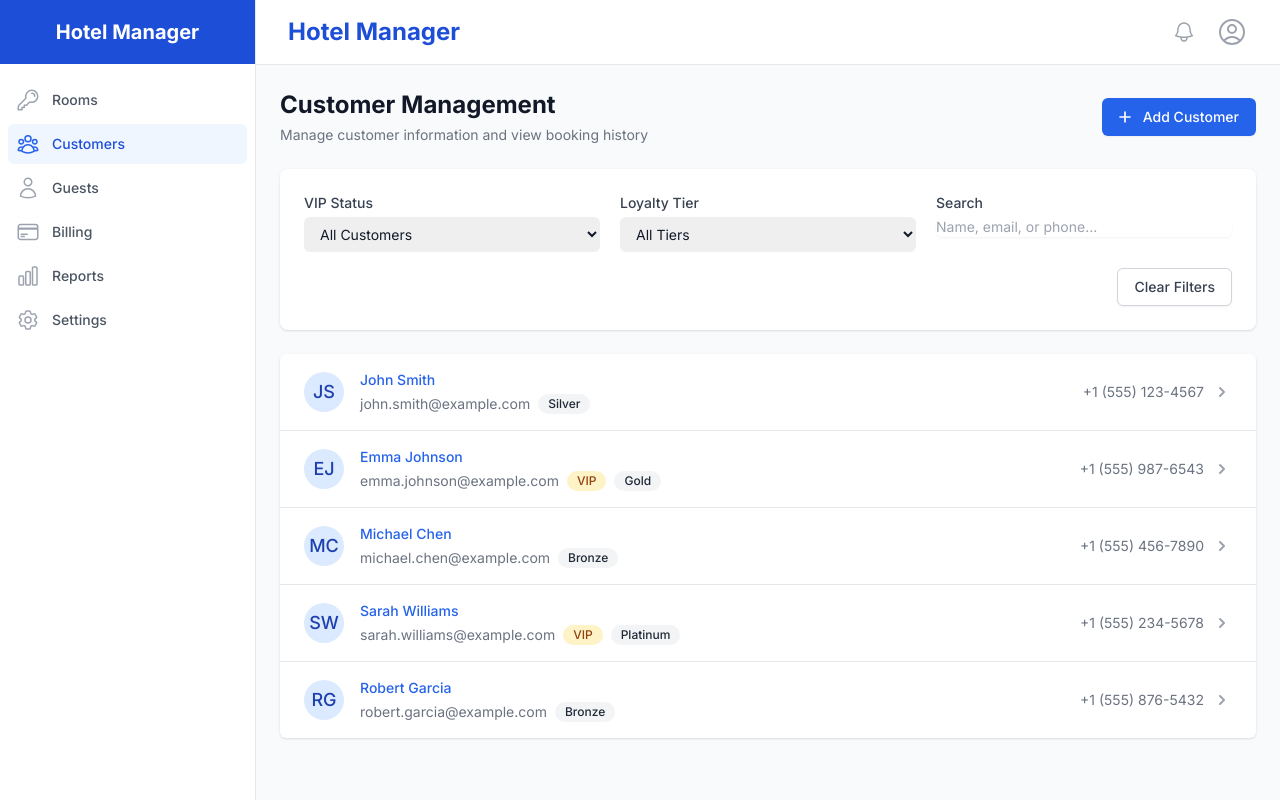
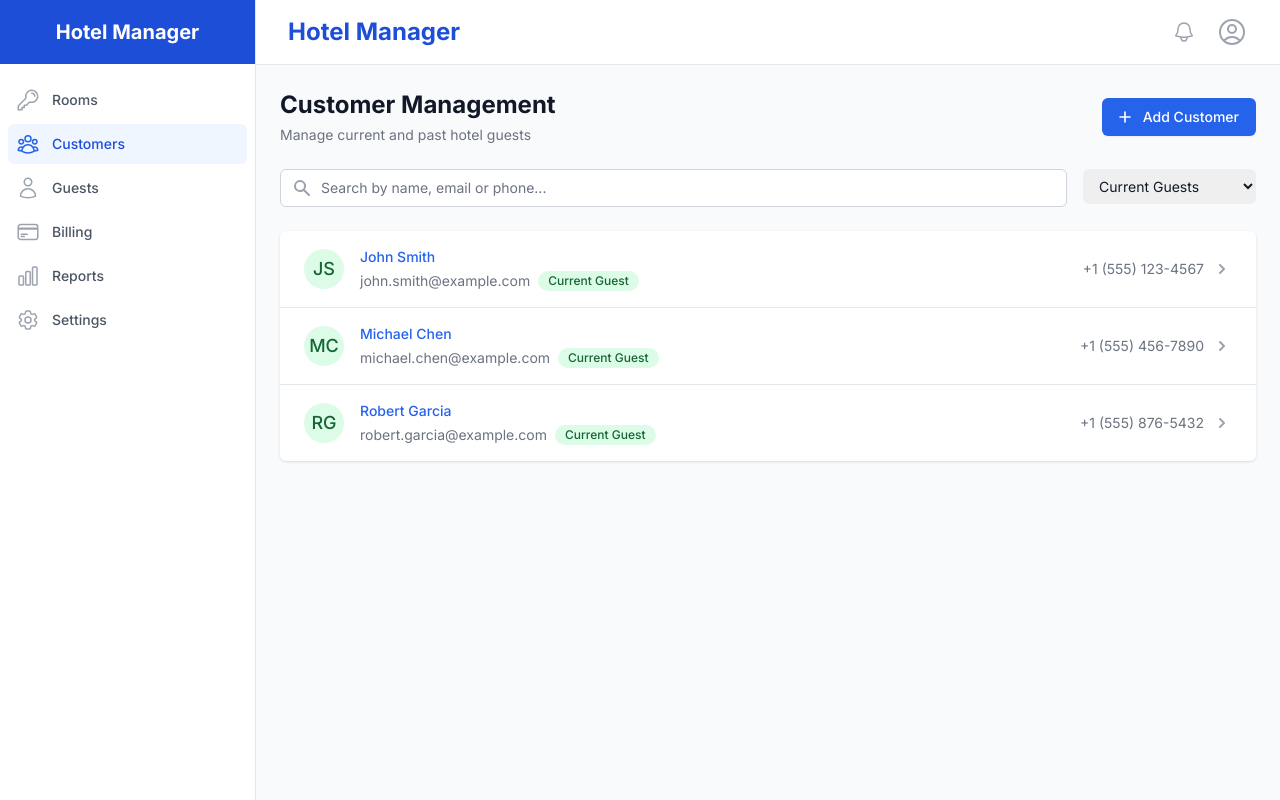
Before and after one commit to mathanmk29/HotelRev-Frontend, a React (Vite) app: page /customers in a window 1280 px wide. Built offline with nearby package versions, Linux system fonts and the light colour scheme; sample sign-in values are in the browser's storage.

Commit message:
Customer List page(Main page) redisigned.

```diff
--- a/src/components/customers/CustomerList.jsx
+++ b/src/components/customers/CustomerList.jsx
@@ -1,62 +1,52 @@
-import { useState, useEffect } from 'react'
-import { Link } from 'react-router-dom'
-import { customers } from '../../data/customers'
+import { useState, useEffect } from "react";
+import { Link } from "react-router-dom";
+import { customers } from "../../data/customers";
 
 const CustomerList = () => {
-  const [filteredCustomers, setFilteredCustomers] = useState(customers)
+  const [filteredCustomers, setFilteredCustomers] = useState(customers);
   const [filters, setFilters] = useState({
-    vip: '',
-    search: '',
-    loyalty: '',
-  })
+    status: "current", // 'current', 'past', or 'all'
+    search: "",
+  });
 
   useEffect(() => {
-    let results = [...customers]
+    let results = [...customers];
 
-    // Apply VIP filter
-    if (filters.vip === 'true') {
-      results = results.filter(customer => customer.vipStatus)
-    } else if (filters.vip === 'false') {
-      results = results.filter(customer => !customer.vipStatus)
-    }
-
-    // Apply loyalty filter
-    if (filters.loyalty) {
-      results = results.filter(customer => customer.loyalty.tier === filters.loyalty)
+    // Apply status filter
+    if (filters.status === "current") {
+      results = results.filter((customer) => customer.currentGuest);
+    } else if (filters.status === "past") {
+      results = results.filter((customer) => !customer.currentGuest);
     }
 
     // Apply search filter
     if (filters.search) {
-      const searchLower = filters.search.toLowerCase()
+      const searchLower = filters.search.toLowerCase();
       results = results.filter(
-        customer =>
+        (customer) =>
           customer.name.toLowerCase().includes(searchLower) ||
           customer.email.toLowerCase().includes(searchLower) ||
           customer.phone.includes(filters.search)
-      )
+      );
     }
 
-    setFilteredCustomers(results)
-  }, [filters])
+    setFilteredCustomers(results);
+  }, [filters]);
 
   const handleFilterChange = (e) => {
-    const { name, value } = e.target
-    setFilters(prev => ({
+    const { name, value } = e.target;
+    setFilters((prev) => ({
       ...prev,
       [name]: value,
-    }))
-  }
+    }));
+  };
 
   const clearFilters = () => {
     setFilters({
-      vip: '',
-      search: '',
-      loyalty: '',
-    })
-  }
-
-  // Get unique loyalty tiers
-  const loyaltyTiers = [...new Set(customers.map(customer => customer.loyalty.tier))]
+      status: "current",
+      search: "",
+    });
+  };
 
   return (
     <div className="animate-fade-in">
@@ -64,9 +54,11 @@ const CustomerList = () => {
         {/* Header */}
         <div className="flex flex-col space-y-4 md:flex-row md:items-center md:justify-between md:space-y-0">
           <div>
-            <h1 className="text-2xl font-bold text-gray-900">Customer Management</h1>
+            <h1 className="text-2xl font-bold text-gray-900">
+              Customer Management
+            </h1>
             <p className="mt-1 text-sm text-gray-500">
-              Manage customer information and view booking history
+              Manage current and past hotel guests
             </p>
           </div>
           <div>
@@ -74,8 +66,19 @@ const CustomerList = () => {
               to="/customers/new"
               className="inline-flex items-center px-4 py-2 text-sm font-medium text-white bg-primary-600 border border-transparent rounded-md shadow-sm hover:bg-primary-700 focus:outline-none focus:ring-2 focus:ring-offset-2 focus:ring-primary-500"
             >
-              <svg className="-ml-1 mr-2 h-5 w-5" xmlns="http://www.w3.org/2000/svg" fill="none" viewBox="0 0 24 24" stroke="currentColor">
-                <path strokeLinecap="round" strokeLinejoin="round" strokeWidth={2} d="M12 6v6m0 0v6m0-6h6m-6 0H6" />
+              <svg
+                className="-ml-1 mr-2 h-5 w-5"
+                xmlns="http://www.w3.org/2000/svg"
+                fill="none"
+                viewBox="0 0 24 24"
+                stroke="currentColor"
+              >
+                <path
+                  strokeLinecap="round"
+                  strokeLinejoin="round"
+                  strokeWidth={2}
+                  d="M12 6v6m0 0v6m0-6h6m-6 0H6"
+                />
               </svg>
               Add Customer
             </Link>
@@ -83,73 +86,47 @@ const CustomerList = () => {
         </div>
 
         {/* Filters */}
-        <div className="p-6 bg-white rounded-lg shadow">
-          <div className="grid grid-cols-1 gap-5 md:grid-cols-3">
-            {/* VIP Filter */}
-            <div>
-              <label htmlFor="vip" className="block text-sm font-medium text-gray-700">
-                VIP Status
-              </label>
-              <select
-                id="vip"
-                name="vip"
-                value={filters.vip}
-                onChange={handleFilterChange}
-                className="block w-full py-2 pl-3 pr-10 mt-1 text-base border-gray-300 rounded-md focus:outline-none focus:ring-primary-500 focus:border-primary-500 sm:text-sm"
+        <div className="mb-6 flex flex-col sm:flex-row gap-4">
+          {/* Search Bar */}
+          <div className="relative flex-1">
+            <div className="absolute inset-y-0 left-0 pl-3 flex items-center pointer-events-none">
+              <svg
+                className="h-5 w-5 text-gray-400"
+                xmlns="http://www.w3.org/2000/svg"
+                viewBox="0 0 20 20"
+                fill="currentColor"
               >
-                <option value="">All Customers</option>
-                <option value="true">VIP Only</option>
-                <option value="false">Regular Customers</option>
-              </select>
+                <path
+                  fillRule="evenodd"
+                  d="M8 4a4 4 0 100 8 4 4 0 000-8zM2 8a6 6 0 1110.89 3.476l4.817 4.817a1 1 0 01-1.414 1.414l-4.816-4.816A6 6 0 012 8z"
+                  clipRule="evenodd"
+                />
+              </svg>
             </div>
-
-            {/* Loyalty Tier Filter */}
-            <div>
-              <label htmlFor="loyalty" className="block text-sm font-medium text-gray-700">
-                Loyalty Tier
-              </label>
-              <select
-                id="loyalty"
-                name="loyalty"
-                value={filters.loyalty}
-                onChange={handleFilterChange}
-                className="block w-full py-2 pl-3 pr-10 mt-1 text-base border-gray-300 rounded-md focus:outline-none focus:ring-primary-500 focus:border-primary-500 sm:text-sm"
-              >
-                <option value="">All Tiers</option>
-                {loyaltyTiers.map(tier => (
-                  <option key={tier} value={tier}>
-                    {tier}
-                  </option>
-                ))}
-              </select>
-            </div>
-
-            {/* Search */}
-            <div>
-              <label htmlFor="search" className="block text-sm font-medium text-gray-700">
-                Search
-              </label>
             <input
               type="text"
               name="search"
               id="search"
               value={filters.search}
               onChange={handleFilterChange}
-                placeholder="Name, email, or phone..."
-                className="block w-full mt-1 border-gray-300 rounded-md shadow-sm focus:ring-primary-500 focus:border-primary-500 sm:text-sm"
+              className="block w-full pl-10 pr-3 py-2 border border-gray-300 rounded-md leading-5 bg-white placeholder-gray-500 focus:outline-none focus:ring-2 focus:ring-blue-500 focus:border-blue-500 sm:text-sm"
+              placeholder="Search by name, email or phone..."
             />
           </div>
-          </div>
 
-          {/* Clear Filters */}
-          <div className="flex justify-end mt-4">
-            <button
-              type="button"
-              onClick={clearFilters}
-              className="px-4 py-2 text-sm font-medium text-gray-700 bg-white border border-gray-300 rounded-md shadow-sm hover:bg-gray-50 focus:outline-none focus:ring-2 focus:ring-offset-2 focus:ring-primary-500"
+          {/* Status Filter */}
+          <div className="relative">
+            <select
+              id="status"
+              name="status"
+              value={filters.status}
+              onChange={handleFilterChange}
+              className="block w-full pl-3 pr-10 py-2 text-base border-gray-300 rounded-md focus:outline-none focus:ring-blue-500 focus:border-blue-500 sm:text-sm"
             >
-              Clear Filters
-            </button>
+              <option value="all">All Guests</option>
+              <option value="current">Current Guests</option>
+              <option value="past">Past Guests</option>
+            </select>
           </div>
         </div>
 
@@ -158,36 +135,73 @@ const CustomerList = () => {
           <ul className="divide-y divide-gray-200">
             {filteredCustomers.map((customer) => (
               <li key={customer.id}>
-                <Link to={`/customers/${customer.id}`} className="block hover:bg-gray-50">
+                <Link
+                  to={`/customers/${customer.id}`}
+                  className="block hover:bg-gray-50"
+                >
                   <div className="px-4 py-4 sm:px-6">
                     <div className="flex items-center justify-between">
                       <div className="flex items-center">
                         <div className="flex-shrink-0">
-                          <div className="w-10 h-10 bg-primary-100 rounded-full flex items-center justify-center">
-                            <span className="text-primary-800 font-medium text-lg">
-                              {customer.name.split(' ').map(name => name[0]).join('')}
+                          <div
+                            className={`w-10 h-10 rounded-full flex items-center justify-center ${
+                              customer.currentGuest
+                                ? "bg-green-100"
+                                : "bg-gray-100"
+                            }`}
+                          >
+                            <span
+                              className={`font-medium text-lg ${
+                                customer.currentGuest
+                                  ? "text-green-800"
+                                  : "text-gray-800"
+                              }`}
+                            >
+                              {customer.name
+                                .split(" ")
+                                .map((name) => name[0])
+                                .join("")}
                             </span>
                           </div>
                         </div>
                         <div className="ml-4">
-                          <p className="text-sm font-medium text-primary-600">{customer.name}</p>
+                          <p className="text-sm font-medium text-primary-600">
+                            {customer.name}
+                          </p>
                           <div className="flex mt-1">
-                            <p className="text-sm text-gray-500">{customer.email}</p>
-                            {customer.vipStatus && (
-                              <span className="ml-2 inline-flex items-center px-2.5 py-0.5 rounded-full text-xs font-medium bg-accent-100 text-accent-800">
-                                VIP
-                              </span>
-                            )}
-                            <span className="ml-2 inline-flex items-center px-2.5 py-0.5 rounded-full text-xs font-medium bg-gray-100 text-gray-800">
-                              {customer.loyalty.tier}
+                            <p className="text-sm text-gray-500">
+                              {customer.email}
+                            </p>
+                            <span
+                              className={`ml-2 inline-flex items-center px-2.5 py-0.5 rounded-full text-xs font-medium ${
+                                customer.currentGuest
+                                  ? "bg-green-100 text-green-800"
+                                  : "bg-gray-100 text-gray-800"
+                              }`}
+                            >
+                              {customer.currentGuest
+                                ? "Current Guest"
+                                : "Past Guest"}
                             </span>
                           </div>
                         </div>
                       </div>
                       <div className="flex items-center">
-                        <p className="text-sm text-gray-500">{customer.phone}</p>
-                        <svg className="ml-2 h-5 w-5 text-gray-400" xmlns="http://www.w3.org/2000/svg" viewBox="0 0 20 20" fill="currentColor" aria-hidden="true">
-                          <path fillRule="evenodd" d="M7.293 14.707a1 1 0 010-1.414L10.586 10 7.293 6.707a1 1 0 011.414-1.414l4 4a1 1 0 010 1.414l-4 4a1 1 0 01-1.414 0z" clipRule="evenodd" />
+                        <p className="text-sm text-gray-500">
+                          {customer.phone}
+                        </p>
+                        <svg
+                          className="ml-2 h-5 w-5 text-gray-400"
+                          xmlns="http://www.w3.org/2000/svg"
+                          viewBox="0 0 20 20"
+                          fill="currentColor"
+                          aria-hidden="true"
+                        >
+                          <path
+                            fillRule="evenodd"
+                            d="M7.293 14.707a1 1 0 010-1.414L10.586 10 7.293 6.707a1 1 0 011.414-1.414l4 4a1 1 0 010 1.414l-4 4a1 1 0 01-1.414 0z"
+                            clipRule="evenodd"
+                          />
                         </svg>
                       </div>
                     </div>
@@ -200,24 +214,39 @@ const CustomerList = () => {
 
         {filteredCustomers.length === 0 && (
           <div className="p-12 text-center bg-white rounded-lg shadow">
-            <svg className="w-12 h-12 mx-auto text-gray-400" fill="none" stroke="currentColor" viewBox="0 0 24 24" xmlns="http://www.w3.org/2000/svg">
-              <path strokeLinecap="round" strokeLinejoin="round" strokeWidth={2} d="M9.172 16.172a4 4 0 015.656 0M9 10h.01M15 10h.01M21 12a9 9 0 11-18 0 9 9 0 0118 0z" />
+            <svg
+              className="w-12 h-12 mx-auto text-gray-400"
+              fill="none"
+              stroke="currentColor"
+              viewBox="0 0 24 24"
+              xmlns="http://www.w3.org/2000/svg"
+            >
+              <path
+                strokeLinecap="round"
+                strokeLinejoin="round"
+                strokeWidth={2}
+                d="M9.172 16.172a4 4 0 015.656 0M9 10h.01M15 10h.01M21 12a9 9 0 11-18 0 9 9 0 0118 0z"
+              />
             </svg>
-            <h3 className="mt-2 text-lg font-medium text-gray-900">No customers found</h3>
-            <p className="mt-1 text-sm text-gray-500">Try adjusting your search or filter criteria.</p>
+            <h3 className="mt-2 text-lg font-medium text-gray-900">
+              No customers found
+            </h3>
+            <p className="mt-1 text-sm text-gray-500">
+              Try adjusting your search or filter criteria.
+            </p>
             <div className="mt-6">
               <button
                 onClick={clearFilters}
                 className="inline-flex items-center px-4 py-2 text-sm font-medium text-white bg-primary-600 border border-transparent rounded-md shadow-sm hover:bg-primary-700 focus:outline-none focus:ring-2 focus:ring-offset-2 focus:ring-primary-500"
               >
-                Clear Filters
+                Reset Filters
               </button>
             </div>
           </div>
         )}
       </div>
     </div>
-  )
-}
+  );
+};
 
-export default CustomerList
+export default CustomerList;
--- a/src/data/customers.js
+++ b/src/data/customers.js
@@ -1,4 +1,4 @@
-// Mock customer data
+// customers.js
 export const customers = [
   {
     id: 'customer-1',
@@ -6,12 +6,8 @@ export const customers = [
     email: 'john.smith@example.com',
     phone: '+1 (555) 123-4567',
     address: '123 Main St, Anytown, CA 12345',
-    vipStatus: false,
-    createdAt: '2023-12-20T14:30:00.000Z',
-    loyalty: {
-      points: 350,
-      tier: 'Silver',
-    },
+    currentGuest: true,
+    createdAt: '2023-12-20T14:30:00.000Z'
   },
   {
     id: 'customer-2',
@@ -19,12 +15,8 @@ export const customers = [
     email: 'emma.johnson@example.com',
     phone: '+1 (555) 987-6543',
     address: '456 Oak Ave, Somewhere, NY 67890',
-    vipStatus: true,
-    createdAt: '2023-11-15T10:45:00.000Z',
-    loyalty: {
-      points: 1200,
-      tier: 'Gold',
-    },
+    currentGuest: false,
+    createdAt: '2023-11-15T10:45:00.000Z'
   },
   {
     id: 'customer-3',
@@ -32,12 +24,8 @@ export const customers = [
     email: 'michael.chen@example.com',
     phone: '+1 (555) 456-7890',
     address: '789 Pine Rd, Elsewhere, TX 54321',
-    vipStatus: false,
-    createdAt: '2024-01-05T09:15:00.000Z',
-    loyalty: {
-      points: 50,
-      tier: 'Bronze',
-    },
+    currentGuest: true,
+    createdAt: '2024-01-05T09:15:00.000Z'
   },
   {
     id: 'customer-4',
@@ -45,12 +33,8 @@ export const customers = [
     email: 'sarah.williams@example.com',
     phone: '+1 (555) 234-5678',
     address: '321 Elm Blvd, Nowhere, FL 34567',
-    vipStatus: true,
-    createdAt: '2023-10-10T16:20:00.000Z',
-    loyalty: {
-      points: 2500,
-      tier: 'Platinum',
-    },
+    currentGuest: false,
+    createdAt: '2023-10-10T16:20:00.000Z'
   },
   {
     id: 'customer-5',
@@ -58,34 +42,21 @@ export const customers = [
     email: 'robert.garcia@example.com',
     phone: '+1 (555) 876-5432',
     address: '654 Maple Dr, Anywhere, WA 89012',
-    vipStatus: false,
-    createdAt: '2024-02-01T11:00:00.000Z',
-    loyalty: {
-      points: 175,
-      tier: 'Bronze',
-    },
+    currentGuest: true,
+    createdAt: '2024-02-01T11:00:00.000Z'
   },
-]
+];
 
-// Mock customer history
 export const customerHistory = [
   {
     customerId: 'customer-1',
     bookings: [
       {
         id: 'booking-101',
-        roomId: 'room-1',
         checkIn: '2023-12-24T15:00:00.000Z',
         checkOut: '2023-12-26T11:00:00.000Z',
+        roomType: 'Deluxe',
         totalAmount: 240,
-        paymentStatus: 'paid',
-      },
-      {
-        id: 'booking-205',
-        roomId: 'room-3',
-        checkIn: '2024-02-14T15:00:00.000Z',
-        checkOut: '2024-02-16T11:00:00.000Z',
-        totalAmount: 500,
         paymentStatus: 'paid',
       },
     ],
@@ -95,27 +66,11 @@ export const customerHistory = [
     bookings: [
       {
         id: 'booking-102',
-        roomId: 'room-5',
         checkIn: '2023-11-20T15:00:00.000Z',
         checkOut: '2023-11-25T11:00:00.000Z',
-        totalAmount: 2500,
+        roomType: 'Suite',
+        totalAmount: 1200,
         paymentStatus: 'paid',
-      },
-      {
-        id: 'booking-189',
-        roomId: 'room-5',
-        checkIn: '2024-01-01T15:00:00.000Z',
-        checkOut: '2024-01-03T11:00:00.000Z',
-        totalAmount: 1000,
-        paymentStatus: 'paid',
-      },
-      {
-        id: 'booking-254',
-        roomId: 'room-2',
-        checkIn: '2024-03-08T15:00:00.000Z',
-        checkOut: '2024-03-10T11:00:00.000Z',
-        totalAmount: 360,
-        paymentStatus: 'pending',
       },
     ],
   },
@@ -124,9 +79,9 @@ export const customerHistory = [
     bookings: [
       {
         id: 'booking-103',
-        roomId: 'room-6',
         checkIn: '2024-01-10T15:00:00.000Z',
         checkOut: '2024-01-12T11:00:00.000Z',
+        roomType: 'Standard',
         totalAmount: 300,
         paymentStatus: 'paid',
       },
@@ -137,18 +92,10 @@ export const customerHistory = [
     bookings: [
       {
         id: 'booking-104',
-        roomId: 'room-4',
         checkIn: '2023-12-05T15:00:00.000Z',
         checkOut: '2023-12-10T11:00:00.000Z',
-        totalAmount: 1600,
-        paymentStatus: 'paid',
-      },
-      {
-        id: 'booking-156',
-        roomId: 'room-5',
-        checkIn: '2024-01-20T15:00:00.000Z',
-        checkOut: '2024-01-25T11:00:00.000Z',
-        totalAmount: 2500,
+        roomType: 'Executive',
+        totalAmount: 1500,
         paymentStatus: 'paid',
       },
     ],
@@ -158,17 +105,16 @@ export const customerHistory = [
     bookings: [
       {
         id: 'booking-105',
-        roomId: 'room-1',
         checkIn: '2024-02-05T15:00:00.000Z',
         checkOut: '2024-02-07T11:00:00.000Z',
-        totalAmount: 240,
+        roomType: 'Deluxe',
+        totalAmount: 450,
         paymentStatus: 'paid',
       },
     ],
   },
-]
+];
 
-// Get history for a specific customer
 export const getCustomerHistoryById = (customerId) => {
-  return customerHistory.find(history => history.customerId === customerId) || { customerId, bookings: [] }
-}
+  return customerHistory.find(history => history.customerId === customerId) || { customerId, bookings: [] };
+};
```
Lines whose indentation alone changed are shown as unchanged.
